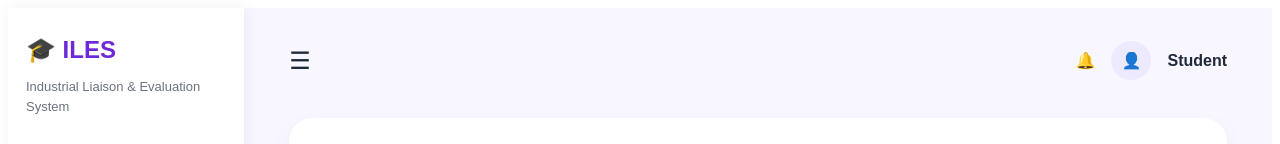
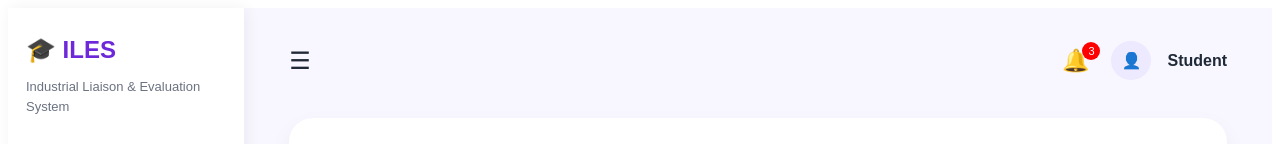
Before and after one commit to sarahnamirembe319/project2, a React app in the folder frontend/iles_frontend/frontend/: page /dashboard in a window 1280 px wide. Shown: the top 144 px of the page. Built offline with nearby package versions, Linux system fonts and the light colour scheme; the HTML template or start-up script is replaced by a standard one.

Commit message:
Add notification popup

```diff
--- a/frontend/iles_frontend/frontend/src/pages/Dashboard.jsx
+++ b/frontend/iles_frontend/frontend/src/pages/Dashboard.jsx
@@ -35,7 +35,42 @@ function Dashboard() {
         <div style={styles.topbar}>
           <span style={styles.menu}>☰</span>
           <div style={styles.userBox}>
-            <span>🔔</span>
+            <div style={{ position: "relative" }}>
+  <button
+    onClick={() =>
+      alert(
+        "📢 Notifications\n\n• Weekly log deadline is Friday\n• Profile updated successfully\n• No new evaluations yet"
+      )
+    }
+    style={{
+      border: "none",
+      background: "transparent",
+      fontSize: "22px",
+      cursor: "pointer",
+    }}
+  >
+    🔔
+  </button>
+
+  <span
+    style={{
+      position: "absolute",
+      top: "-5px",
+      right: "-5px",
+      background: "red",
+      color: "white",
+      borderRadius: "50%",
+      width: "18px",
+      height: "18px",
+      fontSize: "11px",
+      display: "flex",
+      alignItems: "center",
+      justifyContent: "center",
+    }}
+  >
+    3
+  </span>
+</div>
             <span style={styles.avatar}>👤</span>
             <strong>{user?.username || "Student"}</strong>
           </div>
```
